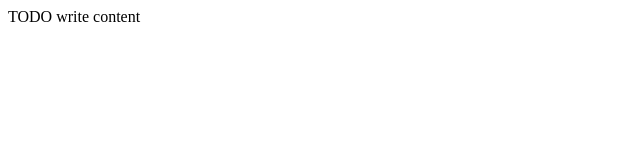
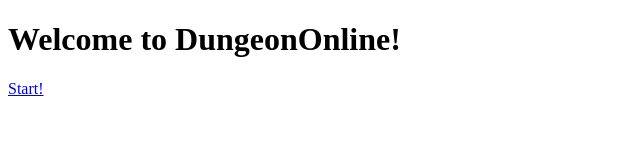
Before and after one commit to MartinLodahl/1stSemesterProjectWeb, a plain HTML site: page SemesterAfslutningWebApp/web/index.html in a window 1280 px wide. Shown: the whole page, without its empty margins (0-640 px from the left). Drawn offline with Linux system fonts and the light colour scheme.

Commit message:
Update index.html

```diff
--- a/SemesterAfslutningWebApp/web/index.html
+++ b/SemesterAfslutningWebApp/web/index.html
@@ -1,16 +1,12 @@
 <!DOCTYPE html>
-<!--
-To change this license header, choose License Headers in Project Properties.
-To change this template file, choose Tools | Templates
-and open the template in the editor.
--->
 <html>
 <head>
-        <title>TODO supply a title</title>
     <meta charset="UTF-8">
+    <title>DungeonOnline</title>
     <meta name="viewport" content="width=device-width, initial-scale=1.0">
 </head>
 <body>
-        <div>TODO write content</div>
+    <h1>Welcome to DungeonOnline!</h1>
+    <p><a href="/dungeon">Start!</a></p>
 </body>
 </html>
```
Lines whose indentation alone changed are shown as unchanged.
